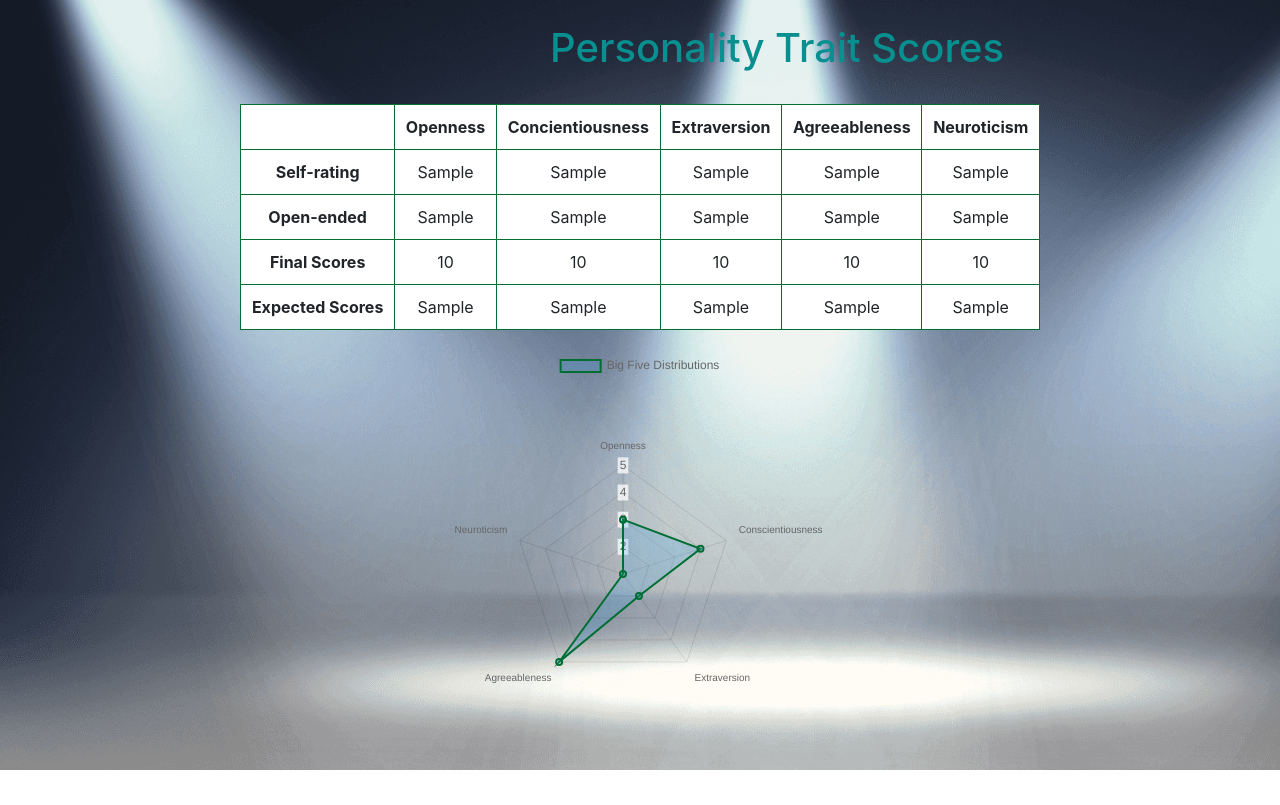
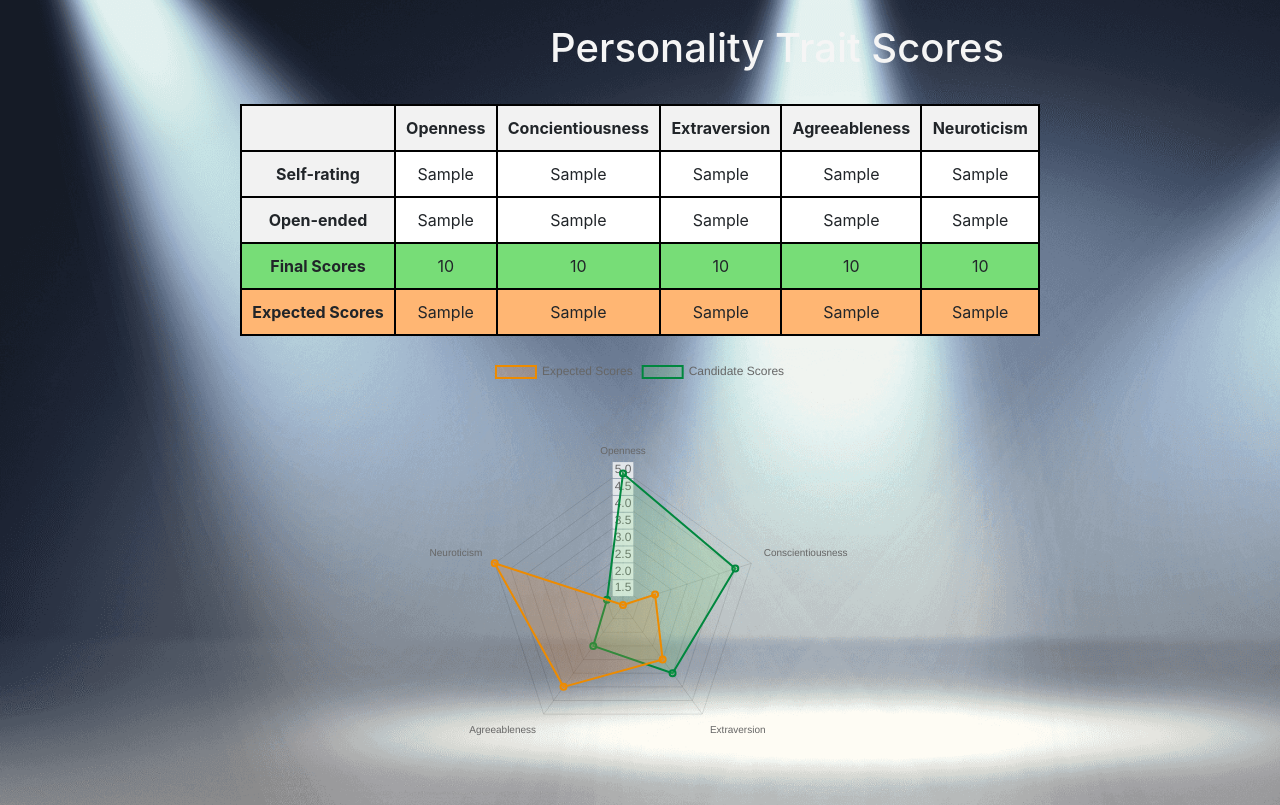
Before and after one commit to shanalids/Intellihire, a Flask app: template templates/Personality_prediction/results.html in a window 1280 px wide. Shown: the part 97-902 px from the top of the page. Before the commit the page ends 867 px from the top, so only its background shows below. Run offline with Flask 3, Linux system fonts and the light colour scheme; the template is opened without the code that fills it: most values are stand-ins (such as "Sample title", 1, 10 or a date in 2020); some libraries are stand-ins or nearby versions.

Commit message:
basic UIs complete

```diff
--- a/app.py
+++ b/app.py
@@ -1,4 +1,4 @@
-from flask import Flask, request, url_for, redirect, render_template, render_template_string
+from flask import Flask, request, url_for, redirect, render_template, render_template_string, session
 import pickle
 import numpy as np
 import nltk
@@ -16,8 +16,7 @@
 nltk.download('stopwords')
 
 app = Flask(__name__)
-
-# model=pickle.load(open('ff_model.pkl','rb'))
+app.secret_key = 'personality-prediction-2023'
 
 
 @app.route('/')
@@ -25,10 +24,12 @@
     return render_template('Personality_prediction/requirement.html', textarea_content="", slider_values="")
 
 
-@app.route('/responses')
-def go_to_responses():
+@app.route('/responses', methods=['GET', 'POST'])
+def responses():
     return render_template('Personality_prediction/responses.html', textarea_content="", slider_values="")
 
+
+# ... (previous code)
 
 @app.route('/upload_responses', methods=['POST'])
 def upload_selfrate():
@@ -42,29 +43,33 @@
             # Skip the first row, which contains the column headers
             next(csv_reader, [])
 
-            # Read the first row of the CSV (assuming it contains the data)
-            # Use [] as default if no header row
-            data_row = next(csv_reader, [])
-
-            # Initialize lists to store slider values and textarea content
+            # Initialize variables to store textarea and slider values
             slider_values = []
             textarea_content = []
 
-            # Iterate over each data in the first 25 columns and convert them to integers
-            for i in range(25):
-                if i < len(data_row):
-                    datum = data_row[i]
-                    # Convert the datum to an integer and append it to the slider values list
-                    slider_values.append(int(datum))
+            # Read the last row of the CSV
+            last_data_row = None
+            for data_row in csv_reader:
+                last_data_row = data_row
 
-            # Iterate over the next 5 columns for textarea content
-            for i in range(25, 30):
-                if i < len(data_row):
-                    datum = data_row[i]
-                    # Append the datum to the textarea content list
-                    textarea_content.append(datum)
+            if last_data_row:
+                # Set the first value to the textarea
+                textarea_first_value = last_data_row[0]
 
-            return render_template('Personality_prediction/responses.html', slider_values=slider_values, textarea_content=textarea_content)
+                # Extract values for sliders (next 25 values)
+                for i in range(1, 26):
+                    if i < len(last_data_row):
+                        datum = last_data_row[i]
+                        slider_values.append(int(datum))
+
+                # Extract values for the last textareas (remaining 5 values)
+                for i in range(26, 31):
+                    if i < len(last_data_row):
+                        datum = last_data_row[i]
+                        textarea_content.append(datum)
+
+                return render_template('Personality_prediction/responses.html', textarea_first_value=textarea_first_value, slider_values=slider_values, textarea_content=textarea_content)
+
     return "No CSV file uploaded."
 
 
@@ -87,90 +92,16 @@
 # Define the predict route
 
 
-@app.route('/predict_opn', methods=['POST', 'GET'])
-def predict():
-    if request.method == 'POST':
-        # q1 - openness
-        opn_text = request.form['opn']
-
-        # Perform text processing (tokenization, lemmatization, etc.)
-        opn_lemmatized_tokens = preprocess_text(opn_text)
-
-        # Count occurrences of common words in lemmatized_tokens
-        opn_word_count = sum(
-            1 for word in opn_lemmatized_tokens if word in opn_target_words)
-
-        opn_score = opn_word_count/len(opn_target_words)*5
-        opn_score = round(opn_score, 2)  # Round off to 2 decimal places
-
-        # q2 - concientiousness
-        csn_text = request.form['csn']
-
-        # Perform text processing (tokenization, lemmatization, etc.)
-        csn_lemmatized_tokens = preprocess_text(csn_text)
-
-        # Count occurrences of common words in lemmatized_tokens
-        csn_word_count = sum(
-            1 for word in csn_lemmatized_tokens if word in csn_target_words)
-
-        csn_score = csn_word_count/len(csn_target_words)*5
-        csn_score = round(csn_score, 2)  # Round off to 2 decimal places
-
-        # q3 - extraversion
-        ext_text = request.form['ext']
-
-        # Perform text processing (tokenization, lemmatization, etc.)
-        ext_lemmatized_tokens = preprocess_text(ext_text)
-
-        # Count occurrences of common words in lemmatized_tokens
-        ext_word_count = sum(
-            1 for word in ext_lemmatized_tokens if word in ext_target_words)
-
-        ext_score = ext_word_count/len(ext_target_words)*5
-        ext_score = round(ext_score, 2)  # Round off to 2 decimal places
-
-        # q4 - agreeableness
-        agr_text = request.form['agr']
-
-        # Perform text processing (tokenization, lemmatization, etc.)
-        agr_lemmatized_tokens = preprocess_text(agr_text)
-
-        # Count occurrences of common words in lemmatized_tokens
-        agr_word_count = sum(
-            1 for word in agr_lemmatized_tokens if word in agr_target_words)
-
-        agr_score = agr_word_count/len(agr_target_words)*5
-        agr_score = round(agr_score, 2)  # Round off to 2 decimal places
-
-        # q5 - neuroticism
-        neu_text = request.form['neu']
-
-        # Perform text processing (tokenization, lemmatization, etc.)
-        neu_lemmatized_tokens = preprocess_text(neu_text)
-
-        # Count occurrences of common words in lemmatized_tokens
-        neu_word_count = sum(
-            1 for word in neu_lemmatized_tokens if word in neu_target_words)
-
-        neu_score = neu_word_count/len(neu_target_words)*5
-        neu_score = round(neu_score, 2)  # Round off to 2 decimal places
-
-        # Final Score
-        opn_ended_score = (opn_score + csn_score +
-                           ext_score + agr_score + neu_score)/5
-        # Round off to 2 decimal places
-        opn_ended_score = round(opn_ended_score, 2)
-
-        # Pass the processed data to the template
-        return render_template('Personality_prediction/self-rating.html', opn_lemmatized_tokens=opn_lemmatized_tokens, csn_lemmatized_tokens=csn_lemmatized_tokens, ext_lemmatized_tokens=ext_lemmatized_tokens, agr_lemmatized_tokens=agr_lemmatized_tokens, neu_lemmatized_tokens=neu_lemmatized_tokens, opn_score=opn_score, csn_score=csn_score, ext_score=ext_score, agr_score=agr_score, neu_score=neu_score, opn_ended_score=opn_ended_score, textarea_content="", slider_values="")
-
-    # Return the template for GET requests
-    return render_template('Personality_prediction/self-rating.html')
-
-
 @app.route('/predict_scores', methods=['POST', 'GET'])
 def predict_scores():
     if request.method == 'POST':
+        # Retrieve calculated values from session
+        exp_openness = session.get('exp_openness')
+        exp_conscientiousness = session.get('exp_conscientiousness')
+        exp_extraversion = session.get('exp_extraversion')
+        exp_agreeableness = session.get('exp_agreeableness')
+        exp_neuroticism = session.get('exp_neuroticism')
+
         ext_1 = int(request.form['ext_1'])
         ext_2 = int(request.form['ext_2'])
         ext_3 = int(request.form['ext_3'])
@@ -280,20 +211,11 @@
         neu_score = (neu_score1*0.4) + (neu_score2*0.6)
         neu_score = round(neu_score, 2)
 
-        # expected scores
-        # Retrieve the calculated values from the query parameters
-        exp_openness = float(request.args.get('exp_openness'))
-        exp_conscientiousness = float(
-            request.args.get('exp_conscientiousness'))
-        exp_extraversion = float(request.args.get('exp_extraversion'))
-        exp_agreeableness = float(request.args.get('exp_agreeableness'))
-        exp_neuroticism = float(request.args.get('exp_neuroticism'))
-
         # Pass the processed data to the template
-        return render_template('Personality_prediction/results.html', ext_score1=ext_score1, neu_score1=neu_score1, agr_score1=agr_score1, csn_score1=csn_score1, opn_score1=opn_score1, ext_score2=ext_score2, neu_score2=neu_score2, agr_score2=agr_score2, csn_score2=csn_score2, opn_score2=opn_score2, ext_score=ext_score, neu_score=neu_score, agr_score=agr_score, csn_score=csn_score, opn_score=opn_score, exp_openness=exp_openness, exp_conscientiousness=exp_conscientiousness, textarea_content="", slider_values="")
+        return render_template('Personality_prediction/results.html', ext_score1=ext_score1, neu_score1=neu_score1, agr_score1=agr_score1, csn_score1=csn_score1, opn_score1=opn_score1, ext_score2=ext_score2, neu_score2=neu_score2, agr_score2=agr_score2, csn_score2=csn_score2, opn_score2=opn_score2, ext_score=ext_score, neu_score=neu_score, agr_score=agr_score, csn_score=csn_score, opn_score=opn_score, exp_openness=exp_openness, exp_conscientiousness=exp_conscientiousness, exp_extraversion=exp_extraversion, exp_agreeableness=exp_agreeableness, exp_neuroticism=exp_neuroticism, textarea_content="", slider_values="")
 
     # Return the template for GET requests
-    return render_template('Personality_prediction/results.html', ext_score1=ext_score1, neu_score1=neu_score1, agr_score1=agr_score1, csn_score1=csn_score1, opn_score1=opn_score1, ext_score2=ext_score2, neu_score2=neu_score2, agr_score2=agr_score2, csn_score2=csn_score2, opn_score2=opn_score2, ext_score=ext_score, neu_score=neu_score, agr_score=agr_score, csn_score=csn_score, opn_score=opn_score, exp_openness=exp_openness, exp_conscientiousness=exp_conscientiousness, textarea_content="", slider_values="")
+    return render_template('Personality_prediction/results.html', ext_score1=ext_score1, neu_score1=neu_score1, agr_score1=agr_score1, csn_score1=csn_score1, opn_score1=opn_score1, ext_score2=ext_score2, neu_score2=neu_score2, agr_score2=agr_score2, csn_score2=csn_score2, opn_score2=opn_score2, ext_score=ext_score, neu_score=neu_score, agr_score=agr_score, csn_score=csn_score, opn_score=opn_score, exp_openness=exp_openness, exp_conscientiousness=exp_conscientiousness, exp_extraversion=exp_extraversion, exp_agreeableness=exp_agreeableness, exp_neuroticism=exp_neuroticism, textarea_content="", slider_values="")
 
 
 def preprocess_text(text):
@@ -324,6 +246,7 @@
 def calcExpected():
     if request.method == 'POST':
         job_role = request.form.get('jobrole')
+        experience = request.form.get('experience')
         innovative = float(request.form.get('innovative'))
         fast_learner = float(request.form.get('fastlearner'))
         organization_skills = float(request.form.get('organizationskills'))
@@ -344,7 +267,14 @@
         # expected (anti-)neuroticism score
         exp_neuroticism = (confidence + adaptability_to_changes)/2
 
-    return render_template('Personality_prediction/requirement.html', job_role=job_role, exp_openness=exp_openness, exp_conscientiousness=exp_conscientiousness, exp_extraversion=exp_extraversion, exp_agreeableness=exp_agreeableness, exp_neuroticism=exp_neuroticism, textarea_content="", slider_values="")
+        session['exp_openness'] = exp_openness
+        session['exp_conscientiousness'] = exp_conscientiousness
+        session['exp_extraversion'] = exp_extraversion
+        session['exp_agreeableness'] = exp_agreeableness
+        session['exp_openness'] = exp_openness
+        session['exp_neuroticism'] = exp_neuroticism
+
+    return render_template('Personality_prediction/requirement.html', job_role=job_role, experience=experience, exp_openness=exp_openness, exp_conscientiousness=exp_conscientiousness, exp_extraversion=exp_extraversion, exp_agreeableness=exp_agreeableness, exp_neuroticism=exp_neuroticism, textarea_content="", slider_values="")
 
 
 if __name__ == '__main__':
--- a/static/css/personality.css
+++ b/static/css/personality.css
@@ -370,12 +370,7 @@
 .results-table td {
     padding: 10px;
     text-align: center;
-    border: 1px solid #006E33;
-}
-
-.results-table th,
-.results-table th {
-    background-color: white;
+    border: 2px solid black;
 }
 
 .results-table tr {
@@ -397,7 +392,7 @@
 }
 
 .results-title {
-    color: #088F8F;
+    color: whitesmoke;
     margin-left: 550px;
 }
 
@@ -410,3 +405,45 @@
     background-repeat: no-repeat;
     /* Prevent the image from repeating */
 }
+
+body.requirement-body {
+    /* Set the background image */
+    background-image: url('../images/bg2.jpg');
+    /* Update the path to your image */
+    background-size: cover;
+    /* Adjust the image sizing */
+    background-repeat: no-repeat;
+    /* Prevent the image from repeating */
+}
+
+body.responses-body {
+    /* Set the background image */
+    background-image: url('../images/bg2.jpg');
+    /* Update the path to your image */
+    background-size: cover;
+    /* Adjust the image sizing */
+    background-repeat: no-repeat;
+    /* Prevent the image from repeating */
+}
+
+.final-scores {
+    background-color: #77DD77;
+    /* Light orange background for final scores */
+}
+
+.expected-scores {
+    background-color: #FFB673;
+    /* Light blue background for expected scores */
+}
+
+.final {
+    background-color: #77DD77;
+    /* Light gray background for score type labels */
+    font-weight: bold;
+}
+
+.expected {
+    background-color: #FFB673;
+    /* Light gray background for score type labels */
+    font-weight: bold;
+}
--- a/templates/Personality_prediction/responses.html
+++ b/templates/Personality_prediction/responses.html
@@ -58,6 +58,11 @@
             <div class="responses-container">
                 <form id="responses-form" class="form-group mt-2 mt-md-0" method="POST" action="/predict_scores">
                     <h3>Upload candidate responses</h3>
+                    <div>
+                        <p>Full Name of Candidate</p>
+                        <textarea name='name' rows="1" class="form-control" required="true"
+                            readonly>{{ textarea_first_value }}</textarea>
+                    </div>
                     <div>
                         <p>1. I prefer working as a team</p>
                         <input type="range" name="ext_1" min="0" max="5" step="1" class="form-control" required="true"
--- a/templates/Personality_prediction/results.html
+++ b/templates/Personality_prediction/results.html
@@ -69,24 +69,24 @@
             <td>{{ neu_score2 }}</td>
         </tr>
         <tr>
-            <th>Final Scores</th>
-            <td>{{ opn_score }}</td>
-            <td>{{ csn_score }}</td>
-            <td>{{ ext_score }}</td>
-            <td>{{ agr_score }}</td>
-            <td>{{ neu_score }}</td>
+            <th class="final-scores">Final Scores</th>
+            <td class="final-scores">{{ opn_score }}</td>
+            <td class="final-scores">{{ csn_score }}</td>
+            <td class="final-scores">{{ ext_score }}</td>
+            <td class="final-scores">{{ agr_score }}</td>
+            <td class="final-scores">{{ neu_score }}</td>
         </tr>
         <tr>
-            <th>Expected Scores</th>
-            <td>{{ exp_openness }}</td>
-            <td>{{ exp_conscientiousness }}</td>
-            <td>{{ exp_extraversion }}</td>
-            <td>{{ exp_agreeableness }}</td>
-            <td>{{ exp_neuroticism }}</td>
+            <th class="expected-scores">Expected Scores</th>
+            <td class="expected-scores">{{ exp_openness }}</td>
+            <td class="expected-scores">{{ exp_conscientiousness }}</td>
+            <td class="expected-scores">{{ exp_extraversion }}</td>
+            <td class="expected-scores">{{ exp_agreeableness }}</td>
+            <td class="expected-scores">{{ exp_neuroticism }}</td>
         </tr>
     </table>
 
-    <canvas id="radarChart" width="400" height="400"></canvas>
+    <canvas id="radarChart" width="450" height="450"></canvas>
 
     <!-- <img class="results-image" src="static/images/results-image.jpg" alt="Results Image"> -->
 
@@ -97,13 +97,34 @@
         // Data for the radar chart
         var radarData = {
             labels: ['Openness', 'Conscientiousness', 'Extraversion', 'Agreeableness', 'Neuroticism'],
-            datasets: [{
-                label: 'Big Five Distributions',
-                data: [3, 4, 2, 5, 1],
-                backgroundColor: 'rgba(54, 162, 235, 0.2)', // Adjust the color
-                borderColor: 'rgba(0,110,51,1)', // Adjust the color
-                borderWidth: 2
-            }]
+            datasets: [
+                {
+                    label: 'Expected Scores',
+                    data: [
+                        1,
+                        2,
+                        3,
+                        4,
+                        5
+                    ],
+                    backgroundColor: 'rgba(252,143,50, 0.2)', // Adjust the color
+                    borderColor: 'rgba(237,139,0,1)', // Adjust the color
+                    borderWidth: 2
+                },
+                {
+                    label: 'Candidate Scores',
+                    data: [
+                        4.9,
+                        4.5,
+                        3.5,
+                        2.5,
+                        1.5
+                    ],
+                    backgroundColor: 'rgba(119,221,119, 0.2)', // Adjust the color
+                    borderColor: 'rgba(0,135,62,1)', // Adjust the color
+                    borderWidth: 2
+                }
+            ]
         };
 
         // Radar chart configuration
@@ -115,7 +136,7 @@
                     ticks: {
                         beginAtZero: true,
                         max: 5,
-                        stepSize: 1 // Adjust the step size
+                        stepSize: 0.5 // Adjust the step size
                     },
                     pointLabels: {
                         fontSize: 14 // Adjust font size
```
Also changed, not shown: copy-responses.csv (added, +3 -0 lines), responses.csv (+3 -2 lines), templates/Personality_prediction/requirement.html (+26 -8 lines), static/images/bg2.jpg (added), static/images/bg3.jpg (added), static/images/step1.png (deleted), static/images/step2.png (deleted), static/images/step3.png (deleted), static/images/step4.png (deleted), 1 other file.
